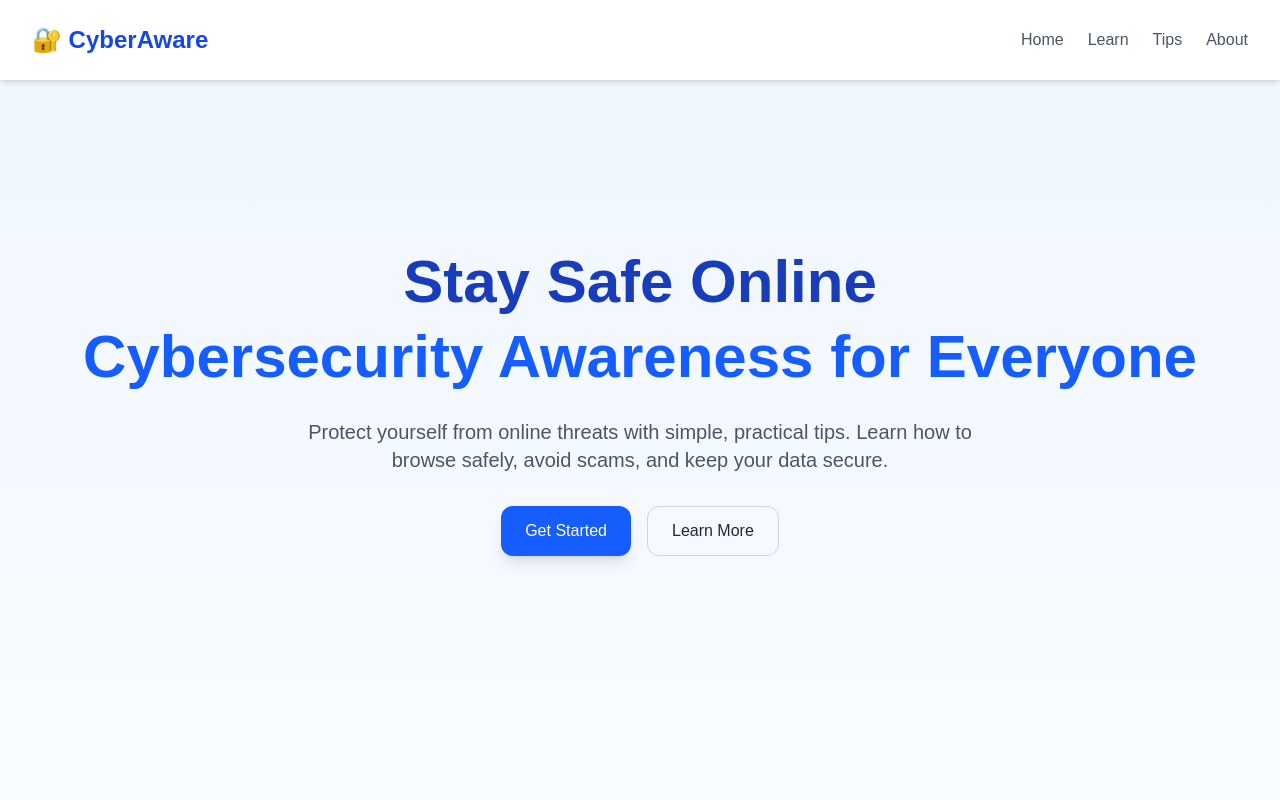
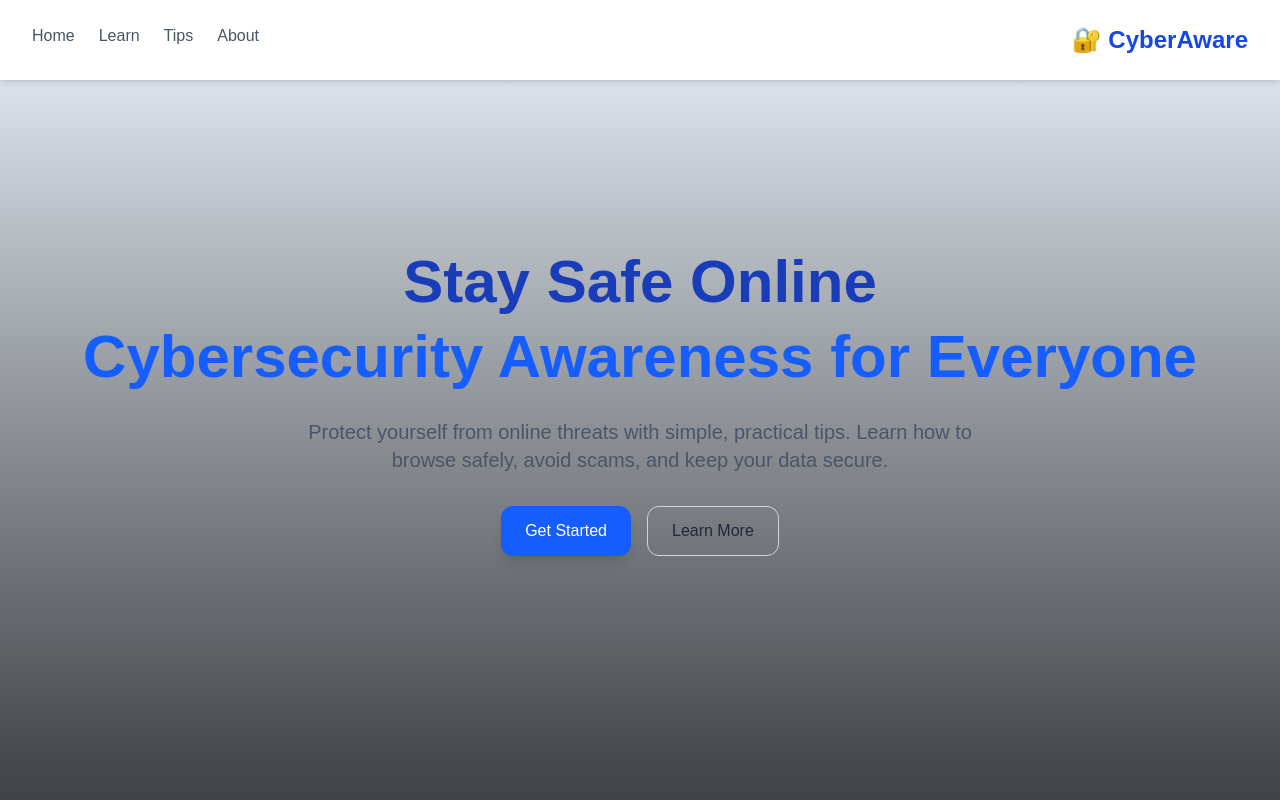
Before and after one commit to saniyafatima07/CrazyDuo, a Next.js app: page / in a window 1280 px wide. Shown: the top 800 px of the page. Built offline with nearby package versions, Linux system fonts and the light colour scheme.

Commit message:
Changed styling

```diff
--- a/app/components/Navbar.tsx
+++ b/app/components/Navbar.tsx
@@ -5,13 +5,13 @@ import { useState } from "react";
 export default function Navbar() {
   const [menuOpen, setMenuOpen] = useState(false);
 
+
+
   return (
-    <nav className="w-full flex items-center justify-between px-8 py-6 bg-white dark:bg-gray-900 shadow-md fixed top-0 z-50">
-      <div className="flex items-center gap-2 text-blue-700 dark:text-blue-400 font-bold text-2xl">
-        🔐 CyberAware
-      </div>
+<nav className="w-full flex items- justify-start  px-8 py-6 bg-white dark:bg-gray-900 shadow-md fixed top-0 z-50">
 
-      <div className="hidden md:flex space-x-6 font-medium text-gray-600 dark:text-gray-300">
+
+<div className="hidden md:flex justify-start space-x-6 font-medium text-gray-600 dark:text-gray-300">
         <a
           href="#home"
           className="hover:text-blue-600 dark:hover:text-blue-400"
@@ -38,15 +38,17 @@ export default function Navbar() {
         </a>
       </div>
 
+
+
       <button
-        className="md:hidden text-2xl text-gray-700 dark:text-gray-200"
+        className="md:hidden flex  justify-start text-2xl text-gray-700 dark:text-gray-200"
         onClick={() => setMenuOpen(!menuOpen)}
       >
         ☰
       </button>
 
       {menuOpen && (
-        <div className="absolute top-16 left-0 w-full bg-white dark:bg-gray-900 shadow-md flex flex-col items-start px-8 py-4 space-y-4 md:hidden">
+        <div className="justify-start absolute top-16 left space-x-3 -0 w-full bg-white dark:bg-gray-900 shadow-md flex flex-col items-start px-8 py-4 space-y-4 md:hidden">
           <a href="#home" onClick={() => setMenuOpen(false)}>
             Home
           </a>
@@ -59,8 +61,14 @@ export default function Navbar() {
           <a href="#about" onClick={() => setMenuOpen(false)}>
             About
           </a>
+
         </div>
+
       )}
+
+       <div className="flex items-center space-x-10 gap-1000 ml-auto justify-end text-blue-700 dark:text-blue-400 font-bold text-2xl">
+        🔐 CyberAware
+      </div>
     </nav>
   );
 }
--- a/app/page.tsx
+++ b/app/page.tsx
@@ -4,7 +4,7 @@ import LearnSection from "./components/LearnSection";
 
 export default function Home() {
   return (
-    <main className="min-h-screen flex flex-col items-center bg-gradient-to-b from-blue-50 to-white text-gray-800 dark:from-gray-900 dark:to-gray-800 dark:text-gray-100">
+    <main className="min-h-screen flex flex-col items-center bg-gradient-to-b from-blue-50 to-black text-gray-800 dark:from-gray-900 dark:to-gray-800 dark:text-gray-100">
       <Navbar />
       <Hero />
       <LearnSection />
```
